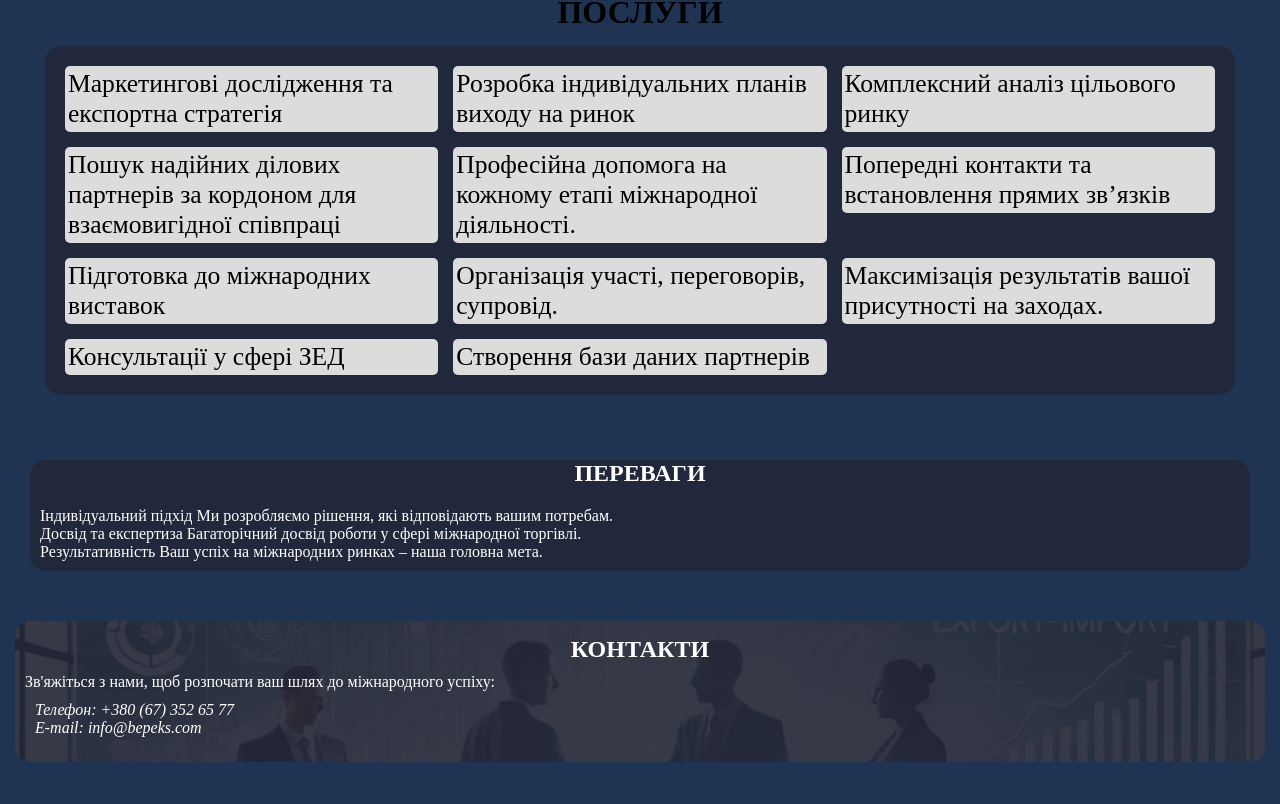
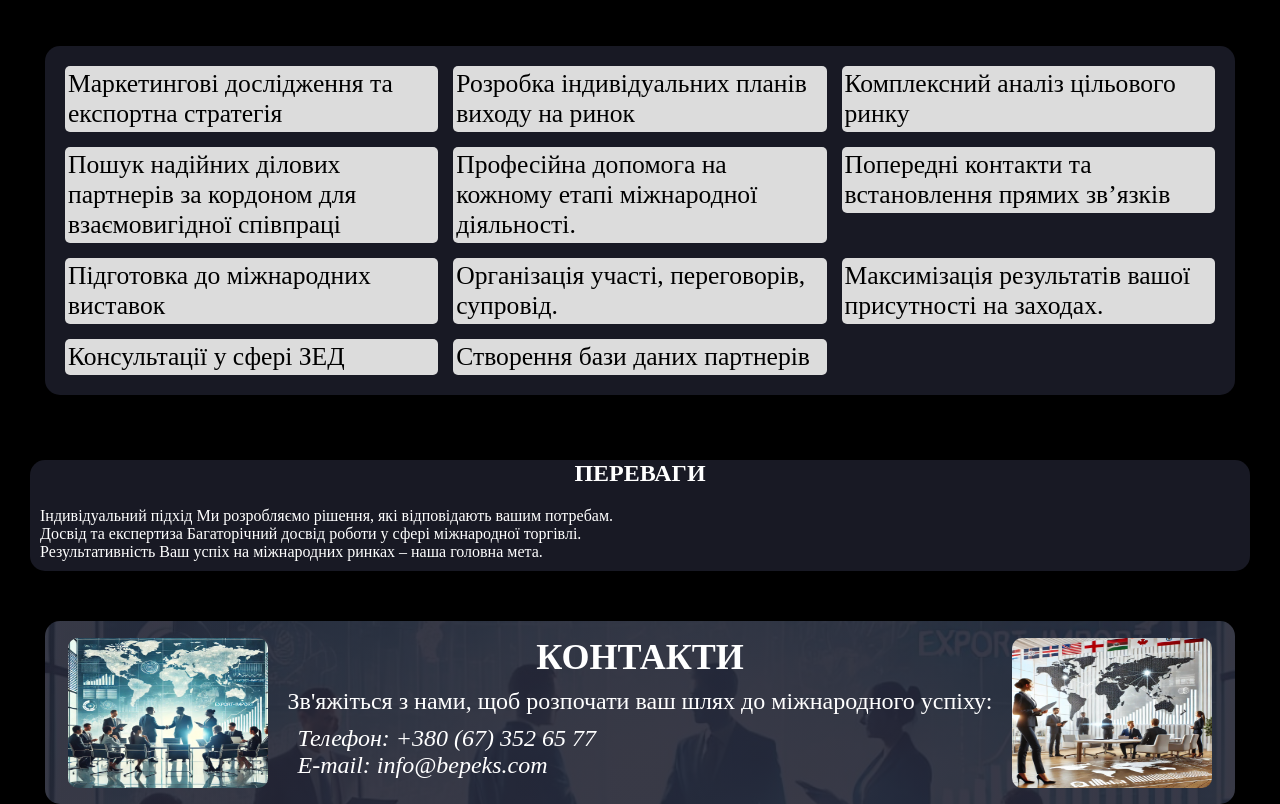
Before and after one commit to KlimchukDmytro/bepeks, a React (Vite) app: page / in a window 1280 px wide. Shown: the part 831-1635 px from the top of the page. Before the commit the page ends 1593 px from the top, so only its background shows below. Built offline with nearby package versions, Linux system fonts and the light colour scheme.

Commit message:
color black

```diff
--- a/src/components/App.css
+++ b/src/components/App.css
@@ -10,7 +10,7 @@ p {
 
 body {
   margin: 0;
-  background-color: #1e3452;
+  background-color: #000000;
 }
 
 p:last-child {
--- a/src/components/Contacts/Contacts.jsx
+++ b/src/components/Contacts/Contacts.jsx
@@ -10,6 +10,7 @@ const Contacts = ({ language }) => {
     <section className={s.container}>
       <div className={s.containerDiv}>
         <img className={s.jpg} src={officeImage} alt="Office" />
+        <div>
           <h2 className={s.title}>{localization.contacts}</h2>
           <p>{localization.contactText}</p>
           <address>
@@ -23,8 +24,9 @@ const Contacts = ({ language }) => {
                 <a href="mailto:info@bepeks.com"> info@bepeks.com</a>
               </li>
             </ul>
+          </address>
+        </div>
         <img className={s.jpg} src={officeImg} alt="Office2" />
-        </address>
       </div>
     </section>
   );
--- a/src/components/Contacts/Contacts.module.css
+++ b/src/components/Contacts/Contacts.module.css
@@ -32,6 +32,48 @@
 @media screen and (min-width: 450px) {
   .container {
     height: 100%;
+  }
+  .containerDiv {
+    padding: 15px 0 0 20px;
     font-size: 1.5rem;
   }
 }
+
+@media screen and (min-width: 768px) {
+  .container {
+    margin-left: 35px;
+    margin-right: 35px;
+  }
+
+  .containerDiv {
+    padding: 15px 0 0 35px;
+    font-size: 2.5rem;
+  }
+}
+@media only screen and (min-width: 1280px) {
+  .container {
+    margin-left: 45px;
+    margin-right: 45px;
+    background-image: none;
+    background-size: none;
+    background-position: none;
+    background-repeat: none;
+  }
+
+  .containerDiv {
+    padding: 15px 0;
+    font-size: 1.5rem;
+  }
+  .jpg {
+    display: flex;
+    width: 200px;
+    height: 150px;
+    border-radius: 10px;
+  }
+  .containerDiv {
+    display: flex;
+    gap: 20px;
+    align-items: center;
+    justify-content: center;
+  }
+}
--- a/src/components/Home/Home.module.css
+++ b/src/components/Home/Home.module.css
@@ -18,7 +18,7 @@
   margin-top: 30px;
   display: flex;
   justify-content: center;
-  align-items: center;
+  /* align-items: center; */
   height: 100%;
   width: 100%;
 }
--- a/src/components/OurServices/OurServices.module.css
+++ b/src/components/OurServices/OurServices.module.css
@@ -18,6 +18,7 @@
 }
 .title {
   text-align: center;
+  color: #fff;
 }
 
 .img {
@@ -66,7 +67,6 @@
   }
   .containerDiv {
     padding: 15px 0 0 35px;
-    font-size: 2.5rem;
   }
   .list {
     font-size: 1.6rem;
```
Lines whose indentation alone changed are shown as unchanged.
